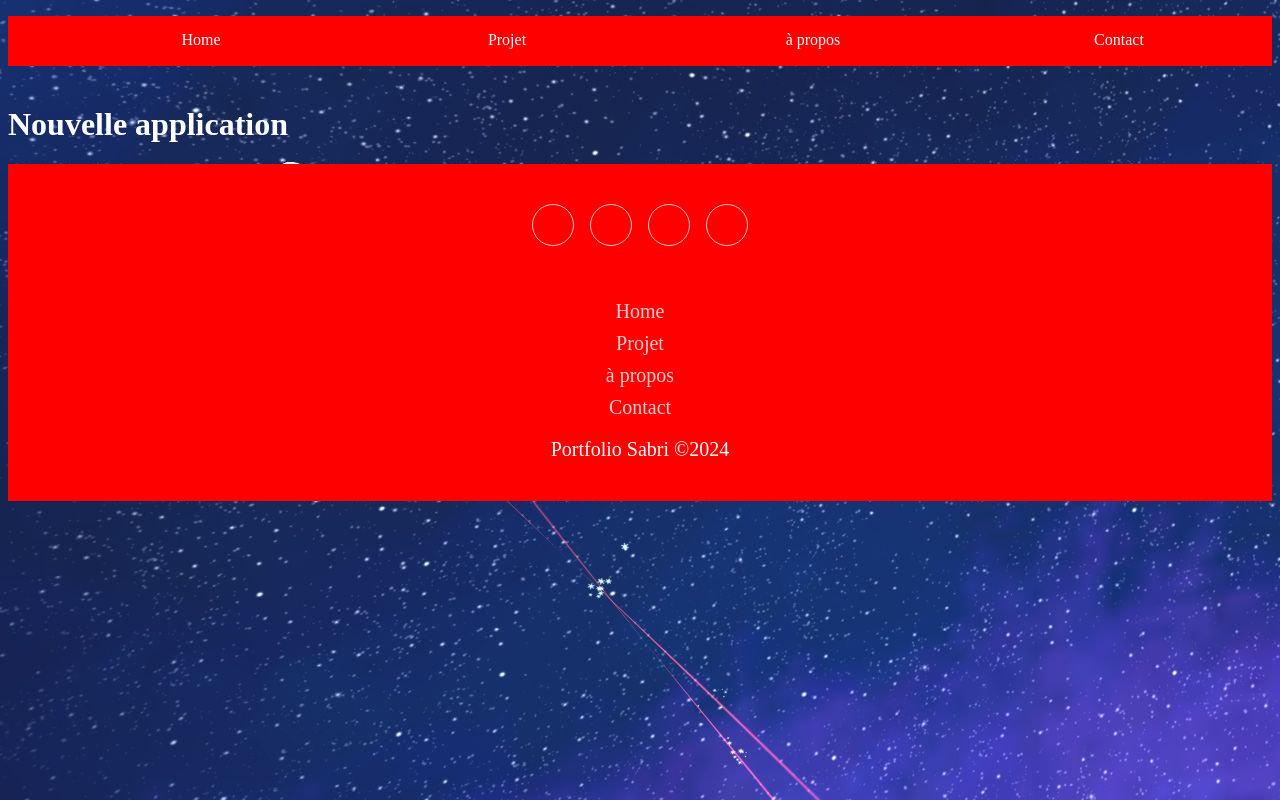
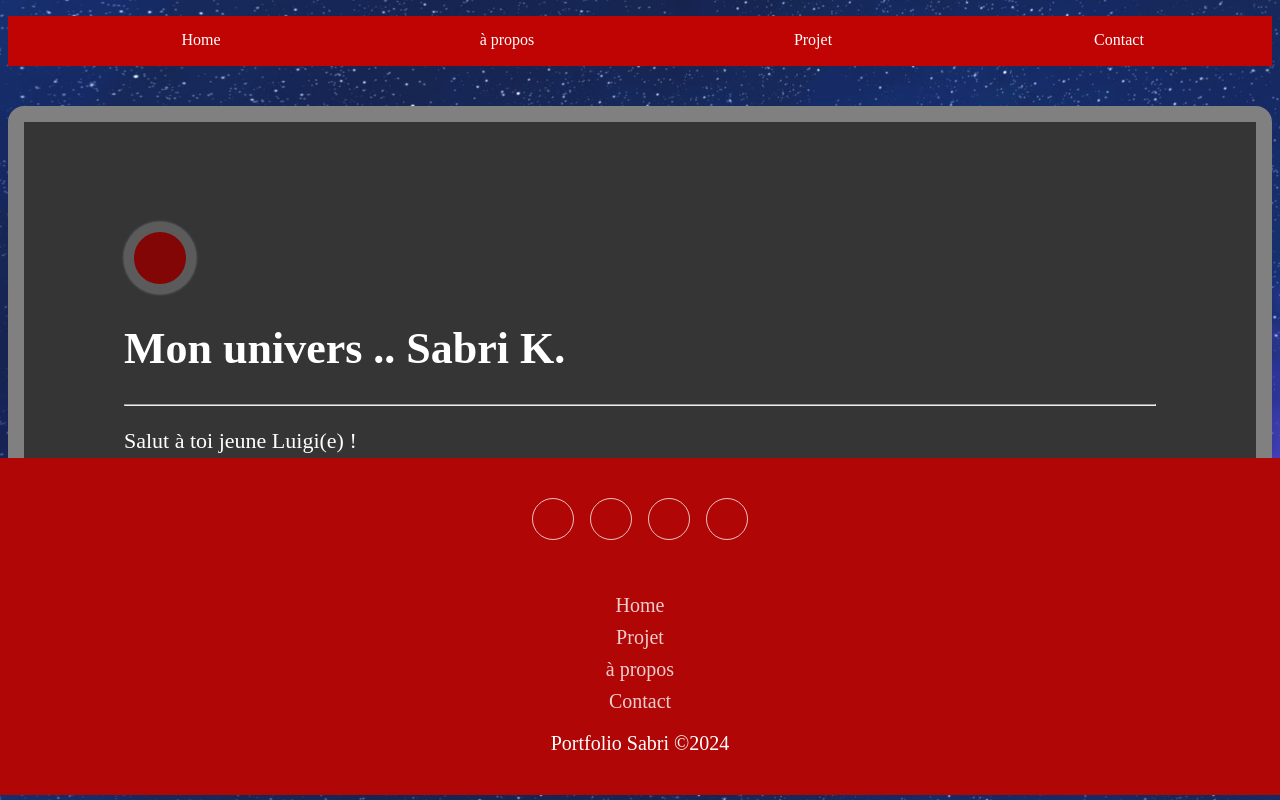
Before and after one commit to sabritou/portfolio, a React (Create React App) app: page / in a window 1280 px wide. Built offline with nearby package versions, Linux system fonts and the light colour scheme.

Commit message:
profil v1

```diff
--- a/public/index.html
+++ b/public/index.html
@@ -2,15 +2,14 @@
 <html lang="fr">
   <head>
     <meta charset="utf-8" />
-    <link rel="icon" href="%PUBLIC_URL%/favicon.ico" />
+
     <meta name="viewport" content="width=device-width, initial-scale=1" />
     <meta name="theme-color" content="#000000" />
     <meta
       name="description"
       content="Web site created using create-react-app"
     />
-    <link rel="apple-touch-icon" href="%PUBLIC_URL%/logo192.png" />
-    <link rel="manifest" href="%PUBLIC_URL%/manifest.json" />
+
     <!--
       Notice the use of %PUBLIC_URL% in the tags above.
       It will be replaced with the URL of the `public` folder during the build.
--- a/src/App.js
+++ b/src/App.js
@@ -1,19 +1,17 @@
 import React from 'react'
 import Menu from "./composant/menu/Menu";
 import Footer from './composant/footer/footer';
+import Profil from './composant/profil/profil'
 
 function App() {
     return (
     <div>
-       <Menu></Menu>
-
-      <h1>Nouvelle application</h1>
+      <Menu></Menu>
+      <Profil></Profil>
 
 
 
-
-
-     <Footer></Footer>
+      <Footer></Footer>
     </div>
     )
 
--- a/src/composant/footer/footer.css
+++ b/src/composant/footer/footer.css
@@ -1,8 +1,18 @@
 .footer {
+ position: absolute;
+    bottom: 0;
+    margin-bottom: 5px;
+
+    width: auto;
+    left: 0px;
+    right: 0px;
+    font-size: 14px;
+
+
     padding:40px 0;
-    background-color:rgb(255, 0, 0);
+    background-color:rgb(176, 6, 6);
     color:#ffffff;
-    margin-top: 1rem;
+    margin-top: 5rem;
   }
 
   .footer ul {
--- a/src/composant/menu/Menu.js
+++ b/src/composant/menu/Menu.js
@@ -8,8 +8,8 @@ function Menu() {
    <nav class="menu">
         <ul>
           <li><a href="/src/App.js">Home</a></li>
+          <li><a href="/src/">à propos</a></li>
           <li><a href="/src/">Projet</a></li>
-          <li><a href="/src/">à propos</a></li>
           <li><a href="/src/">Contact</a></li>
         </ul>
    </nav>
--- a/src/composant/menu/menu.css
+++ b/src/composant/menu/menu.css
@@ -1,5 +1,6 @@
 body {
     background-image: url("/src/img/galaxy.jpg");
+    background-size: 104%;
     color: #ffffff;
 }
 
@@ -13,9 +14,10 @@ body {
 nav{
     width: 100%;
     margin: 0px auto 40px auto;
-    background-color: rgb(255, 0, 0);
+    background-color: rgb(192, 4, 4);
     position: sticky;
     top: 0px;
+
 }
 
 nav ul{
@@ -26,6 +28,7 @@ nav li{
     float: left;
     width: 25%;/*100% divisé par le nombre d'éléments de menu*/
     text-align: center;/*Centre le texte dans les éléments de menu*/
+
 }
 
 
@@ -41,6 +44,7 @@ nav a{
     color: rgb(255, 255, 255);
     border-bottom: 2px solid transparent;/*Evite le décalage des éléments sous le menu à cause de la bordure en :hover*/
     padding: 15px 0px;/*Agrandit le menu et espace la bordure du texte*/
+
 }
 
 nav a:hover{
--- /dev/null
+++ b/src/composant/profil/profil.css
@@ -0,0 +1,41 @@
+.profil {
+    font-size: 22px;
+    background-color: rgb(53, 53, 53);
+    border-radius: 1rem;
+    padding: 100px;
+    border: 1rem solid grey;
+}
+
+.button {
+    width:5%;
+  }
+  .button-circle {
+    width: 100%;
+    height:0;
+    padding-bottom: 100%;
+    border-radius: 50%;
+    border:10px solid #5b5b5b;
+    overflow:hidden;
+
+    background: #830606;
+    box-shadow: 0 0 3px gray;
+  }
+  .button-circle:hover {
+    background:#ff0000;
+  }
+  .button a {
+    display:block;
+    float:left;
+    width:100%;
+    padding-top:50%;
+    padding-bottom:50%;
+    line-height:1em;
+
+
+    text-align:center;
+    color:#e2eaf3;
+    font-family:Verdana;
+    font-size:1.2em;
+    font-weight:bold;
+    text-decoration:none;
+  }
--- /dev/null
+++ b/src/composant/profil/profil.js
@@ -0,0 +1,22 @@
+import React from "react";
+import "./profil.css"
+
+function profil() {
+  return (
+    <p class="profil">
+    <div class="button"><div class="button-circle"><div class="round-button"></div></div></div>
+    <h1>Mon univers .. Sabri K.</h1>
+    <hr></hr>
+    <p>Salut à toi jeune Luigi(e) ! </p>
+    <p>C'est moi Sabri K., j'ai 21 ans et merci de regarder mon portfolio. <br></br> Après une année sabbatique à avoir travailler j'ai du coup voulu reprendre les études et actuellement, je suis engagé dans un processus de reconversion chez Ada Tech School. Cette expérience m'offre l'opportunité d'approfondir mes compétences. </p>
+
+
+
+
+
+    </p>
+
+    )
+}
+
+export default profil;
```
